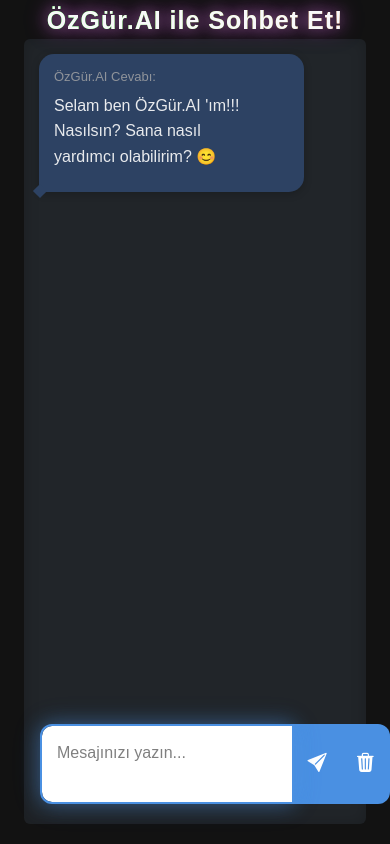
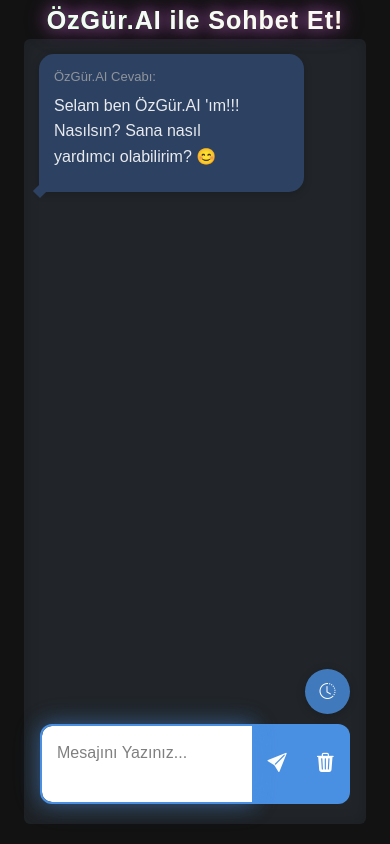
Before and after one commit to rmzn07-VSC/myAI-pro, a Flask app: page / in a window 390 px wide. Run offline with Flask 3, Linux system fonts and the light colour scheme.

Commit message:
uyarı mesajı eklendi

```diff
--- a/myAI_app/static/style.css
+++ b/myAI_app/static/style.css
@@ -362,7 +362,7 @@ h1 {
     .input-form {
         padding: 10px;
         padding-left: 40px;
-        padding-right: 0px;
+        padding-right: 40px;
     }
 
     .input-form .btn {
@@ -559,9 +559,104 @@ h1 {
 .input-form textarea::placeholder {
     color: #ffffff; /* İstediğiniz renk kodunu buraya yazabilirsiniz */
     opacity: 0.5;
+
 }
 
 .input-form textarea:focus::placeholder {
     color: #000000;
     opacity: 0.5;
 }
+
+/* Mobil menü butonu */
+.mobile-menu-button {
+    position: fixed;
+    bottom: 130px;
+    right: 90px; /* Sağ tarafta olması için */
+    z-index: 1003;
+    background: rgba(74, 144, 226, 0.8); /* Daha belirgin bir renk */
+    border: none;
+    color: var(--text-white);
+    padding: 8px;
+    border-radius: 50%;
+    cursor: pointer;
+    width: 45px;
+    height: 45px;
+    display: none;
+    backdrop-filter: blur(10px);
+    transition: all 0.3s ease;
+    box-shadow: 0 2px 10px rgba(0,0,0,0.2);
+}
+
+.mobile-menu-button:hover {
+    background: rgba(74, 144, 226, 1);
+}
+
+/* Responsive düzenlemeler */
+@media (max-width: 768px) {
+    .message {
+        max-width: 85%;
+    }
+
+    .input-form {
+        padding: 10px;
+        padding-left: 40px;
+        padding-right: 40px;
+    }
+
+    .input-form .btn {
+        padding: 0 15px;
+    }
+
+    #chat-container {
+        padding-bottom: 100px;
+    }
+
+    .main-container {
+        padding-bottom: 150px; /* Mobil için daha az padding */
+    }
+
+    .sidebar {
+        position: fixed;
+        left: -260px;
+        z-index: 1002;
+        transition: left 0.3s ease;
+    }
+
+    .sidebar.active {
+        left: 0;
+    }
+
+    .main-content {
+        margin-left: 0;
+    }
+
+    .input-form {
+        left: 0;
+    }
+
+    /* Mobil menü toggle butonu */
+    .menu-toggle {
+        position: fixed;
+        top: 10px;
+        left: 10px;
+        z-index: 1003;
+        background: var(--bg-darker);
+        border: none;
+        color: var(--text-white);
+        padding: 8px;
+        border-radius: 5px;
+        cursor: pointer;
+    }
+
+    .mobile-menu-button {
+        display: flex;
+        align-items: center;
+        justify-content: center;
+        right: 40px; /* Mobilde sağ kenar boşluğunu azalt */
+    }
+
+    .sidebar.active + .main-content .mobile-menu-button {
+        transform: rotate(180deg);
+        background: rgba(220, 53, 69, 0.8);
+    }
+}
--- a/myAI_app/templates/index.html
+++ b/myAI_app/templates/index.html
@@ -62,7 +62,7 @@
             <div class="chat-history">
                 {% for chat_id, chat in chat_histories.items() %}
                     <div class="history-item {% if chat_id == current_chat_id %}active{% endif %}"
-                         data-chat-id="{{ chat_id }}">
+                        data-chat-id="{{ chat_id }}">
                         <i class="bi bi-chat-left-text"></i>
                         <span>{{ chat.title }}</span>
                     </div>
@@ -92,7 +92,13 @@
             <!-- Input form artık main-content içinde -->
             <form method="POST" class="input-form" id="chat-form">
                 <div class="input-group">
-                    <textarea class="form-control" id="mesaj" name="mesaj" placeholder="Mesajınızı yazın..." autofocus></textarea>
+                    <textarea class="form-control"
+                             id="mesaj"
+                             name="mesaj"
+                             placeholder=""
+                             onfocus="this.placeholder = 'Mesajını Yazınız...'; this.style.fontSize = '16px';"
+                             onblur="this.placeholder = 'Yazdığınız mesaj uzun bir yanıt gerektiriyor ise beklemeniz gerekebilir...(Maximum 15 saniye)'; this.style.fontSize = '10px';"
+                             autofocus></textarea>
                     <button type="submit" name="action" value="send" class="btn btn-success" title="Gönder">
                         <i class="bi bi-send-fill"></i>
                     </button>
@@ -103,6 +109,11 @@
             </form>
         </div>
     </div>
+
+    <!-- Mobil menü butonu -->
+    <button class="mobile-menu-button" id="mobileMenuBtn" title="Sohbet Geçmişi">
+        <i class="bi bi-clock-history"></i>
+    </button>
 
     <!-- Bootstrap JS -->
     <script src="https://cdn.jsdelivr.net/npm/bootstrap@5.3.0/dist/js/bootstrap.bundle.min.js"></script>
@@ -863,5 +874,35 @@
             }
         });
     </script>
+
+    <script>
+        // Mobil menü kontrolü
+        document.getElementById('mobileMenuBtn').addEventListener('click', function() {
+            const sidebar = document.querySelector('.sidebar');
+            const mainContent = document.querySelector('.main-content');
+            sidebar.classList.toggle('active');
+
+            // İkon değişimi
+            const icon = this.querySelector('i');
+            if (sidebar.classList.contains('active')) {
+                icon.className = 'bi bi-x-lg';
+                this.title = 'Kapat';
+            } else {
+                icon.className = 'bi bi-clock-history';
+                this.title = 'Sohbet Geçmişi';
+            }
+        });
+
+        // Sohbet alanına tıklandığında menüyü kapat
+        document.getElementById('chat-container').addEventListener('click', function() {
+            const sidebar = document.querySelector('.sidebar');
+            const menuBtn = document.getElementById('mobileMenuBtn');
+            if (sidebar.classList.contains('active')) {
+                sidebar.classList.remove('active');
+                menuBtn.querySelector('i').className = 'bi bi-clock-history';
+                menuBtn.title = 'Sohbet Geçmişi';
+            }
+        });
+    </script>
 </body>
 </html>
```
Also changed, not shown: myAI_app/prompts/system_prompt.txt (added), myAI_app/static/js/chat-controls.js (added).
